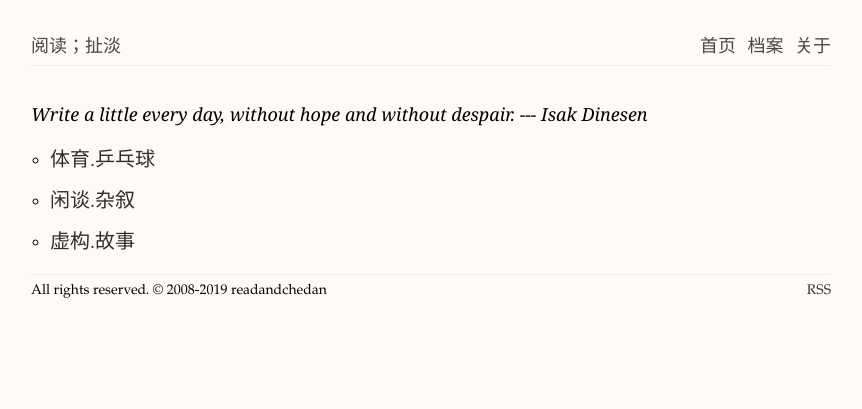
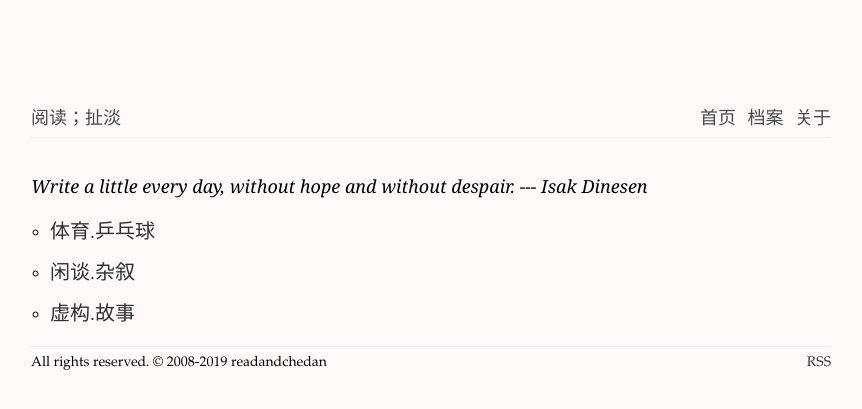
Before and after one commit to readandchedan/readandchedan.github.io, a Jekyll site: the page built from index.html, in a window 1280 px wide. Shown: the top 409 px of the page, without its empty margins (209-1071 px from the left). Built offline with Jekyll 4.4.1, drawn with Linux system fonts in a browser that asks for light colours.

Commit message:
try padding

```diff
--- a/css/stylesheet.css
+++ b/css/stylesheet.css
@@ -38,6 +38,7 @@
   font-size: 1.125em;
   line-height: 1.8em;
   -webkit-font-smoothing: antialiased;
+  padding: 4em 1em;
 }
 
 /*
```
